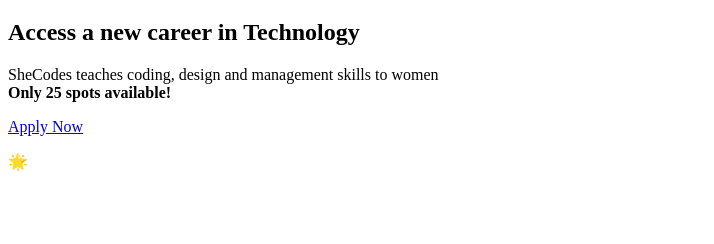
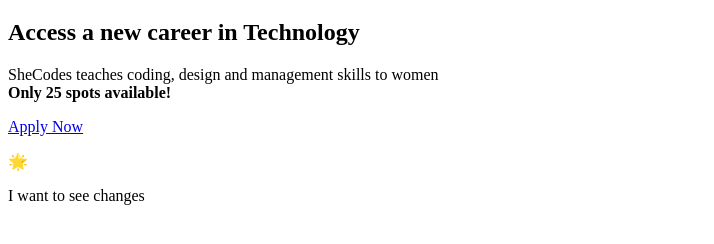
Before and after one commit to stephany-ferreira-2020/lesson_5, a plain HTML site: page index.html in a window 1280 px wide. Shown: the part 62-306 px from the top of the page, without its empty margins (0-714 px from the left). Drawn offline with Linux system fonts and the light colour scheme.

Commit message:
added paragraph

```diff
--- a/index.html
+++ b/index.html
@@ -16,5 +16,6 @@
     </p>
     <a href="https://www.shecodes.io/apply">Apply Now</a>
     <p>🌟</p>
+    <p>I want to see changes</p>
   </body>
 </html>
```
